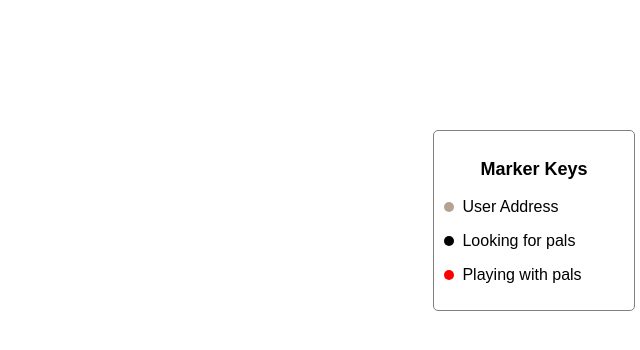
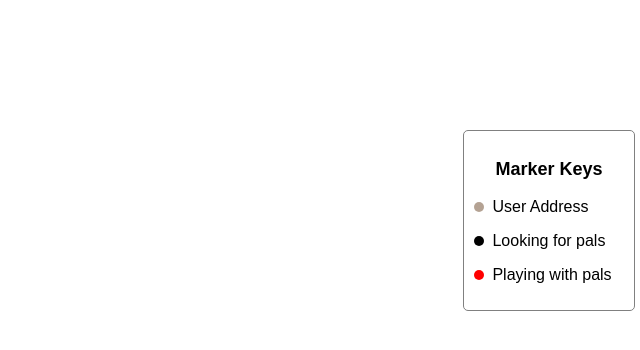
Before and after one commit to DonHamsa/Playpal, a Next.js app: page /testing in a window 1280 px wide. Shown: the top 350 px of the page, without its empty margins (640-1280 px from the left). Built offline with nearby package versions, Linux system fonts and the light colour scheme.

Commit message:
resizing marker box  a bit more

```diff
--- a/components/MarkerIcon/MarkerIcon.module.css
+++ b/components/MarkerIcon/MarkerIcon.module.css
@@ -1,5 +1,5 @@
 .box{
-  width: 180px;
+  width: 150px;
   padding: 10px;
   border: 0.5px solid grey;
   font-weight: 400;
```
